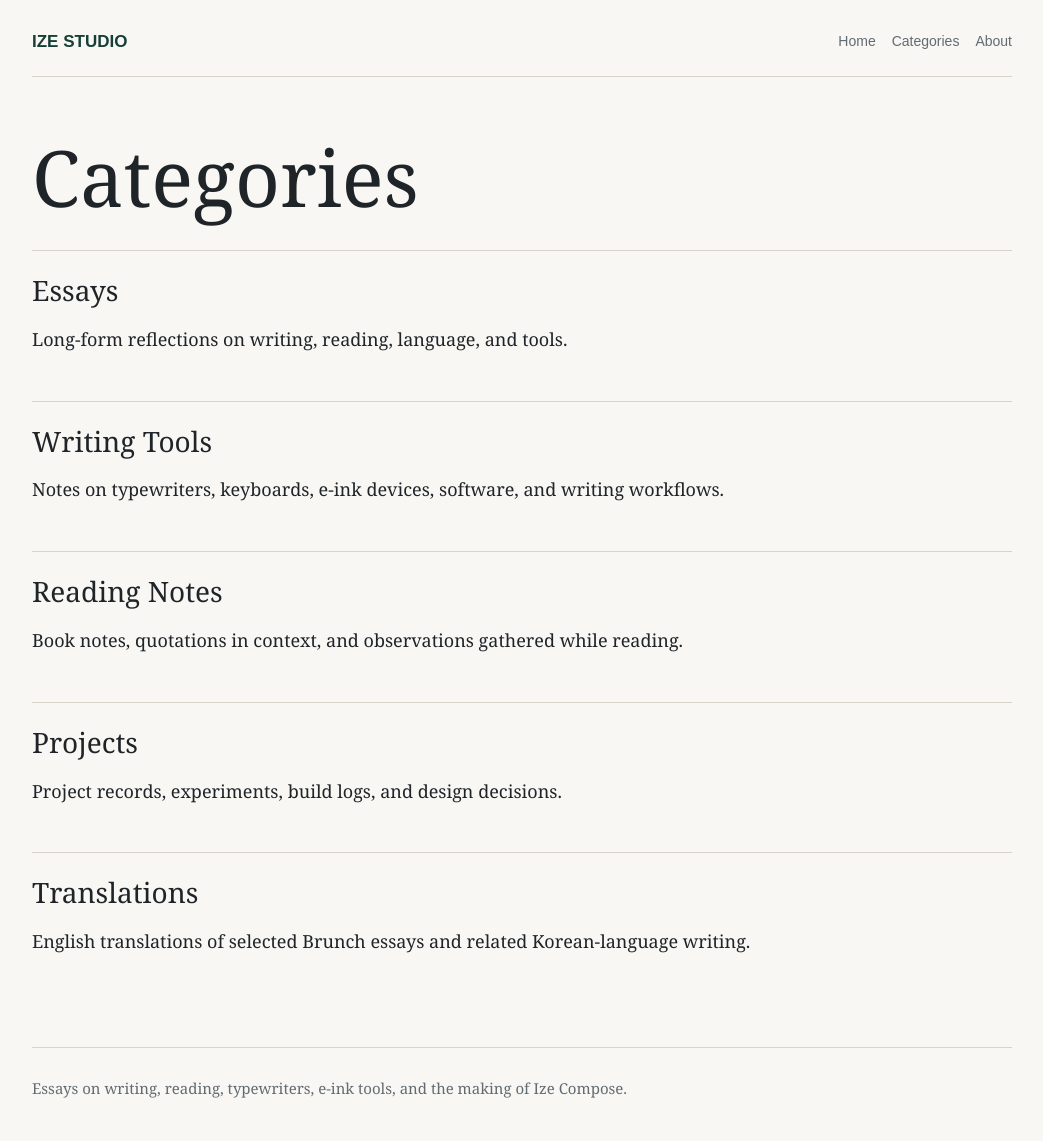
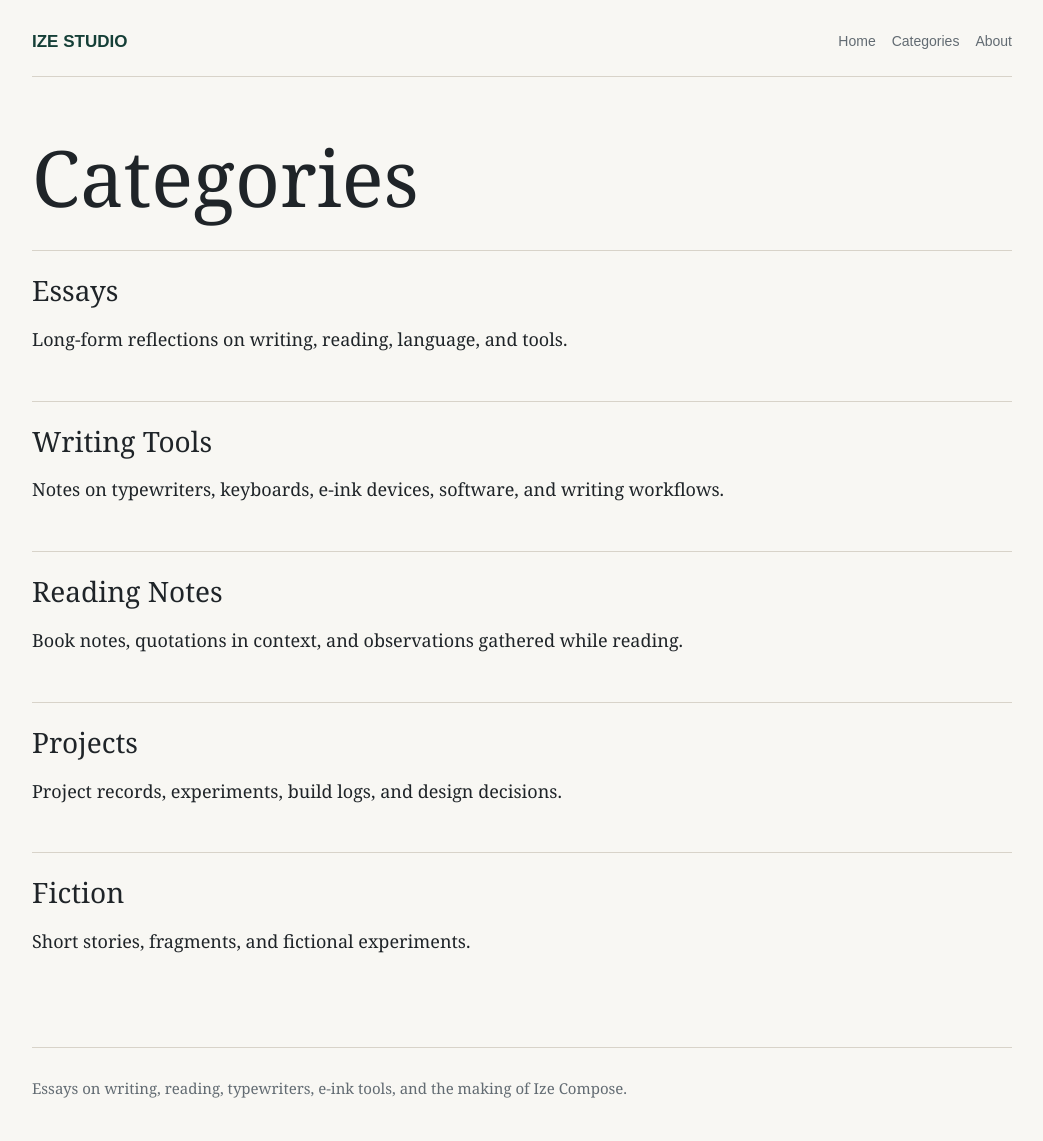
Before and after one commit to ize-studio/ize-studio.github.io, a Jekyll site: the page built from categories.md, in a window 1280 px wide. Shown: the whole page, without its empty margins (118-1161 px from the left). Built offline with Jekyll 4.4.1, drawn with Linux system fonts in a browser that asks for light colours.

Commit message:
Replace translations category with fiction

```diff
--- a/_config.yml
+++ b/_config.yml
@@ -24,7 +24,7 @@ categories:
   - Writing Tools
   - Reading Notes
   - Projects
-  - Translations
+  - Fiction
 
 markdown: kramdown
 theme: null
--- a/categories.md
+++ b/categories.md
@@ -27,8 +27,8 @@ permalink: /categories/
     <p>Project records, experiments, build logs, and design decisions.</p>
   </section>
 
-  <section id="translations">
-    <h2>Translations</h2>
-    <p>English translations of selected Brunch essays and related Korean-language writing.</p>
+  <section id="fiction">
+    <h2>Fiction</h2>
+    <p>Short stories, fragments, and fictional experiments.</p>
   </section>
 </div>
```
Also changed, not shown: about.md (+2 -2 lines), index.md (+2 -2 lines), README.md.
